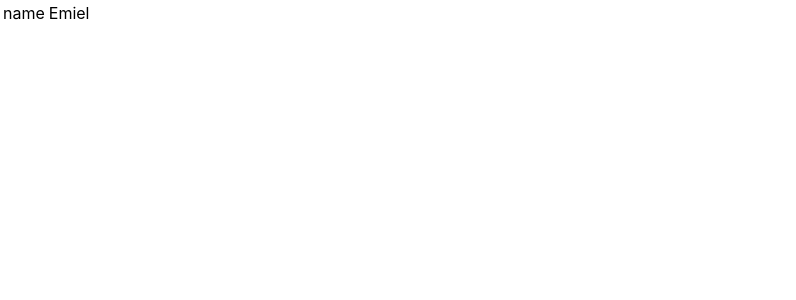
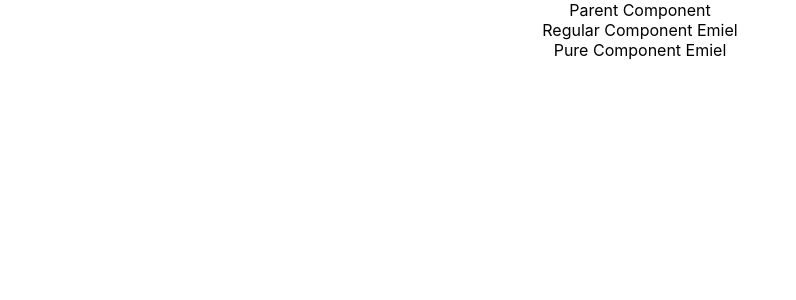
Before and after one commit to EdeJ/react-codevolution, a React (Create React App) app: page / in a window 1280 px wide. Shown: the top 300 px of the page, without its empty margins (0-796 px from the left). Built offline with nearby package versions, Linux system fonts and the light colour scheme.

Commit message:
lesson 26

```diff
--- a/src/App.js
+++ b/src/App.js
@@ -19,11 +19,15 @@
 import LifecycleA from './components/LifecycleA';
 import FragmentDemo from './components/FragmentDemo';
 import Table from './components/Table';
+import PureComp from './components/PureComp';
+import ParentComp from './components/ParentComp';
 
 function App() {
   return (
     <div className="App">
-      <Table />
+      <ParentComp />
+      {/* <PureComp /> */}
+      {/* <Table /> */}
       {/* <FragmentDemo /> */}
       {/* <LifecycleA /> */}
       {/* <Form /> */}
--- /dev/null
+++ b/src/components/ParentComp.js
@@ -0,0 +1,33 @@
+import React, { Component, PureComponent } from 'react'
+import PureComp from './PureComp'
+import RegComp from './RegComp'
+
+class ParentComp extends PureComponent {
+    constructor(props) {
+        super(props)
+
+        this.state = {
+            name: 'Emiel'
+        }
+    }
+
+    componentDidMount() {
+        setInterval(() => {
+            this.setState({
+                name: 'Emiel'
+            })
+        }, 2000)
+    }
+    render() {
+        console.log('*********** Parent Component render ***************')
+        return (
+            <div>
+                Parent Component
+                <RegComp name={this.state.name} />
+                <PureComp name={this.state.name} />
+            </div>
+        )
+    }
+}
+
+export default ParentComp
--- /dev/null
+++ b/src/components/PureComp.js
@@ -0,0 +1,14 @@
+import React, { PureComponent } from 'react'
+
+class PureComp extends PureComponent {
+    render() {
+        console.log('Pure Comp render')
+        return (
+            <div>
+                Pure Component {this.props.name}
+            </div>
+        )
+    }
+}
+
+export default PureComp
--- /dev/null
+++ b/src/components/RegComp.js
@@ -0,0 +1,14 @@
+import React, { Component } from 'react'
+
+class RegComp extends Component {
+    render() {
+        console.log('Reg Comp render')
+        return (
+            <div>
+                Regular Component {this.props.name}
+            </div>
+        )
+    }
+}
+
+export default RegComp
```
